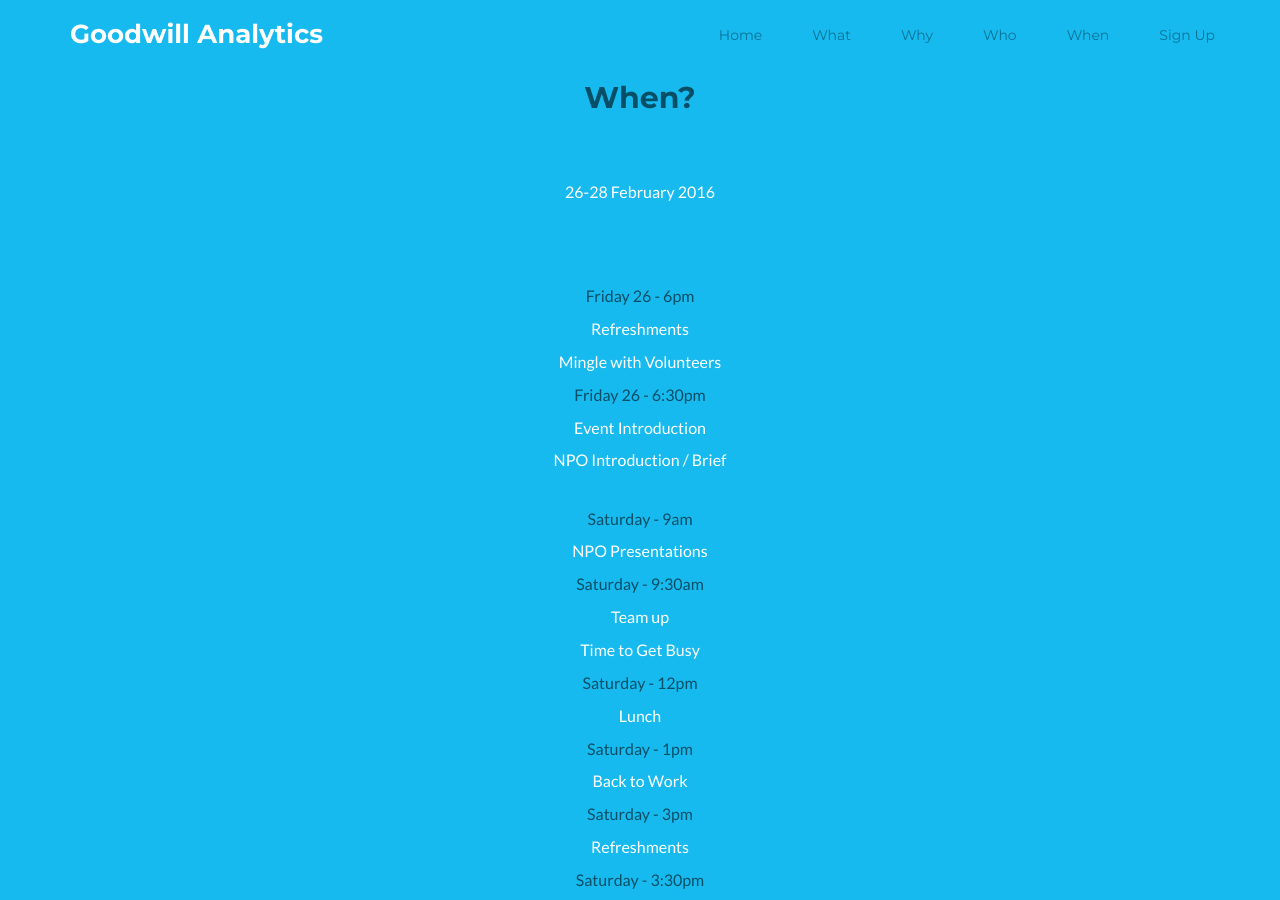
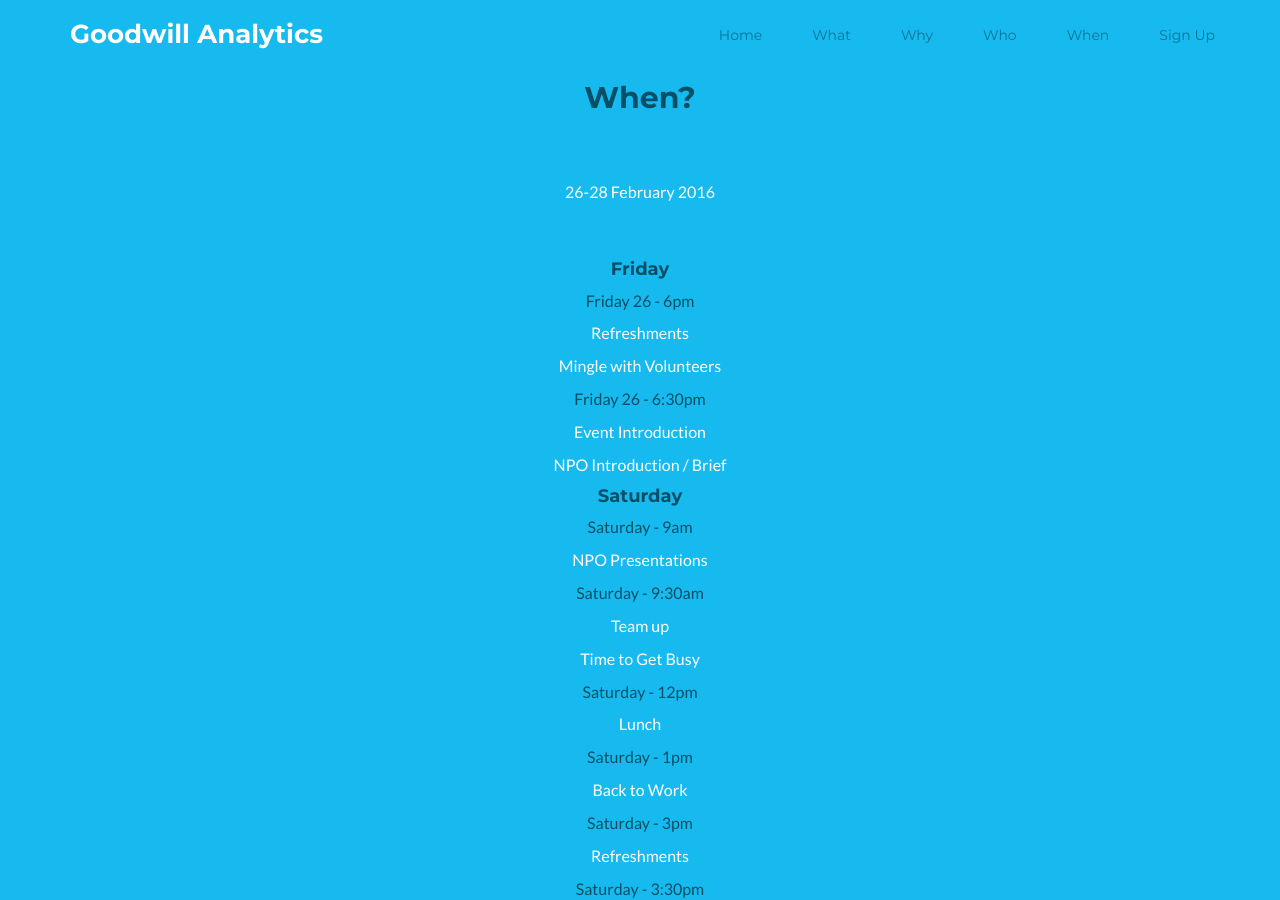
Before and after one commit to goodwillanalytics/goodwillanalytics.github.io, a Jekyll site: the page built from index.html, in a window 1280 px wide and 900 px high, scrolled down 3599 px. Built offline with Jekyll 4.4.1, drawn with Linux system fonts in a browser that asks for light colours.

Commit message:
style changes

```diff
--- a/_includes/when.html
+++ b/_includes/when.html
@@ -5,14 +5,14 @@
 		<h3 class="text-center">Weekend</h3>
 		<p class="text-center">26-28 February 2016</p>
 		<h3 class="text-center">Program</h3>
-		<h5 class="text-center">Friday</h4>
+		<h4 class="text-highlight text-center">Friday</h4>
 		<p class="text-highlight">Friday 26 - 6pm</p>
 		<p class="text-center">Refreshments</p>
 		<p class="text-center">Mingle with Volunteers</p>
 		<p class="text-highlight">Friday 26 - 6:30pm</p>
 		<p class="text-center">Event Introduction</p>
 		<p class="text-center">NPO Introduction / Brief</p>
-		<h5 class="text-center">Saturday</h4>
+		<h4 class="text-highlight text-center">Saturday</h4>
 		<p class="text-highlight">Saturday - 9am</p>
 		<p class="text-center">NPO Presentations</p>
 		<p class="text-highlight">Saturday - 9:30am</p>
@@ -27,7 +27,7 @@
 		<p class="text-highlight">Saturday - 3:30pm</p>
 		<p class="text-center">Final Push for the Day</p>
 		<p class="text-highlight">Saturday - 6pm</p>
-		<h5 class="text-center">Sunday</h4>
+		<h4 class="text-highlight text-center">Sunday</h4>
 		<p class="text-highlight">Sunday - 9am</p>
 		<p class="text-center">Dive Into It Again - Fully Refreshed</p>
 		<p class="text-highlight">Sunday - 11am</p>
```
